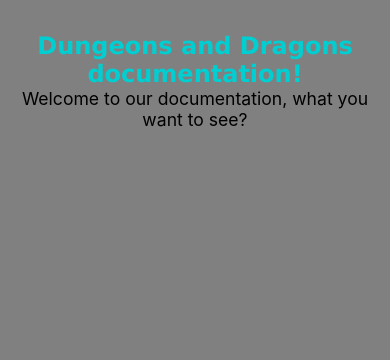
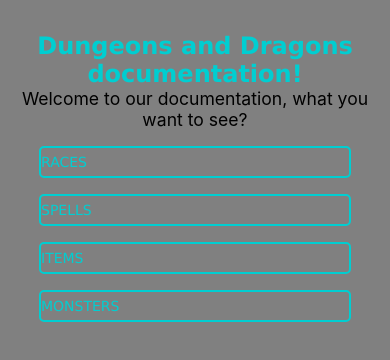
Before and after one commit to gmolari/docs-ded-5E, a React Native app: screen /Home in a window 390 px wide. Shown: the top 360 px of the page. Built offline with nearby package versions, Linux system fonts and the light colour scheme; no server answers.

Commit message:
add: create routes in home, component button

```diff
--- a/App.js
+++ b/App.js
@@ -1,11 +1,13 @@
-import { useEffect, useState } from 'react';
-
 // RN
 import { NavigationContainer } from '@react-navigation/native';
 import { createNativeStackNavigator } from '@react-navigation/native-stack';
 
 // Pages
 import { HomeScreen } from './pages/HomeScreen';
+import { RacesScreen } from './pages/RacesScreen';
+import { SpellsScreen } from './pages/SpellsScreen';
+import { ItemsScreen } from './pages/ItemsScreen';
+import { MonstersScreen } from './pages/MonstersScreen';
 
 // CONTEXT
 import {ContextProvider} from './context/Context';
@@ -14,23 +16,15 @@
 
 export default function App() {
 
-  const [races, setRaces] = useState([]);
-
-  useEffect(() => {
-    // (async ()=>{
-    //   await api.get('races').then(response => {
-    //     setRaces(response.data.results)
-    //     console.log(response.data.results)
-    //   })
-    // })()
-    // console.log(races)
-  }, [])
-
   return (
     <NavigationContainer>
       <ContextProvider>
         <Stack.Navigator screenOptions={{headerShown: false}}>
           <Stack.Screen name="Home" component={HomeScreen} />
+          <Stack.Screen name="Races" component={RacesScreen} />
+          <Stack.Screen name="Spells" component={SpellsScreen} />
+          <Stack.Screen name="Items" component={ItemsScreen} />
+          <Stack.Screen name="Monsters" component={MonstersScreen} />
         </Stack.Navigator>
       </ContextProvider>
     </NavigationContainer>
--- /dev/null
+++ b/components/Button.js
@@ -0,0 +1,12 @@
+import { Pressable, Text } from 'react-native';
+
+import { styles } from '../utils/style';
+
+export function Button({ buttonTitle, onPress }) {
+
+  return (
+    <Pressable style={styles.button} onPress={onPress} >
+        <Text style={styles.buttonText} >{buttonTitle.toUpperCase()}</Text>
+    </Pressable>
+  );
+}
--- a/pages/HomeScreen.js
+++ b/pages/HomeScreen.js
@@ -1,10 +1,11 @@
+import { useContext, useEffect } from "react";
 import { View, Text } from "react-native";
-
-import { styles } from "../utils/style";
 
 import { Context } from "../context/Context";
 
-import { useContext, useEffect } from "react";
+import { Button } from "../components/Button";
+
+import { styles } from "../utils/style";
 
 export function HomeScreen({ navigation }) {
 
@@ -22,7 +23,10 @@
             <Text style={styles.h2}>
                 Welcome to our documentation, what you want to see?
             </Text>
+            <Button buttonTitle="Races" onPress={() => navigation.navigate("Races")} />
+            <Button buttonTitle="Spells" onPress={() => navigation.navigate("Spells")} />
+            <Button buttonTitle="Items" onPress={() => navigation.navigate("Items")} />
+            <Button buttonTitle="Monsters" onPress={() => navigation.navigate("Monsters")} />
         </View>
-        // <Button onPress={() => navigation.navigate("Raca")}/>
     )
 }
--- /dev/null
+++ b/pages/ItemsScreen.js
@@ -0,0 +1,28 @@
+import { useContext, useEffect } from "react";
+import { View, Text } from "react-native";
+
+import { styles } from "../utils/style";
+
+import { Context } from "../context/Context";
+
+import { Button } from "../components/Button";
+
+
+export function ItemsScreen({ navigation }) {
+
+    const {getApi} = useContext(Context);
+
+    useEffect(() => {
+        (async ()=>{
+            console.log(await getApi('races/elf'))
+        })()
+    }, [])
+
+    return (
+        <View style={styles.container} >
+            <Text style={styles.title} >Items down here</Text>
+            <Text style={styles.h2} >items...</Text>
+            <Button buttonTitle="Back to Home" onPress={() => navigation.navigate("Home")} />
+        </View>
+    )
+}
--- /dev/null
+++ b/pages/MonstersScreen.js
@@ -0,0 +1,28 @@
+import { useContext, useEffect } from "react";
+import { View, Text } from "react-native";
+
+import { styles } from "../utils/style";
+
+import { Context } from "../context/Context";
+
+import { Button } from "../components/Button";
+
+
+export function MonstersScreen({ navigation }) {
+
+    const {getApi} = useContext(Context);
+
+    useEffect(() => {
+        (async ()=>{
+            console.log(await getApi('races/elf'))
+        })()
+    }, [])
+
+    return (
+        <View style={styles.container} >
+            <Text style={styles.title} >Monsters down here</Text>
+            <Text style={styles.h2} >monsters...</Text>
+            <Button buttonTitle="Back to Home" onPress={() => navigation.navigate("Home")} />
+        </View>
+    )
+}
--- /dev/null
+++ b/pages/RacesScreen.js
@@ -0,0 +1,28 @@
+import { useContext, useEffect } from "react";
+import { View, Text } from "react-native";
+
+import { styles } from "../utils/style";
+
+import { Context } from "../context/Context";
+
+import { Button } from "../components/Button";
+
+
+export function RacesScreen({ navigation }) {
+
+    const {getApi} = useContext(Context);
+
+    useEffect(() => {
+        (async ()=>{
+            console.log(await getApi('races/elf'))
+        })()
+    }, [])
+
+    return (
+        <View style={styles.container} >
+            <Text style={styles.title} >Races down here</Text>
+            <Text style={styles.h2} >races...</Text>
+            <Button buttonTitle="Back to Home" onPress={() => navigation.navigate("Home")} />
+        </View>
+    )
+}
--- /dev/null
+++ b/pages/SpellsScreen.js
@@ -0,0 +1,28 @@
+import { useContext, useEffect } from "react";
+import { View, Text } from "react-native";
+
+import { styles } from "../utils/style";
+
+import { Context } from "../context/Context";
+
+import { Button } from "../components/Button";
+
+
+export function SpellsScreen({ navigation }) {
+
+    const {getApi} = useContext(Context);
+
+    useEffect(() => {
+        (async ()=>{
+            console.log(await getApi('races/elf'))
+        })()
+    }, [])
+
+    return (
+        <View style={styles.container} >
+            <Text style={styles.title} >Spells down here</Text>
+            <Text style={styles.h2} >spells...</Text>
+            <Button buttonTitle="Back to Home" onPress={() => navigation.navigate("Home")} />
+        </View>
+    )
+}
--- a/utils/style.js
+++ b/utils/style.js
@@ -22,5 +22,19 @@
     h2: {
       fontSize: '1.1em',
       textAlign: 'center'
-    }
+    },
+    button: {
+      height: '2rem',
+      width: '80%',
+      marginTop: '1rem',
+      backgroundColor: 'transparent',
+      border: `2px solid ${title_color}`,
+      borderRadius: '5px',
+      textAlign: 'center',
+      justifyContent: 'center',
+    },
+    buttonText: {
+      fontFamily: font_family,
+      color: title_color,
+    },
 })
```
Also changed, not shown: hooks/useApi.js (+11 -0 lines).
